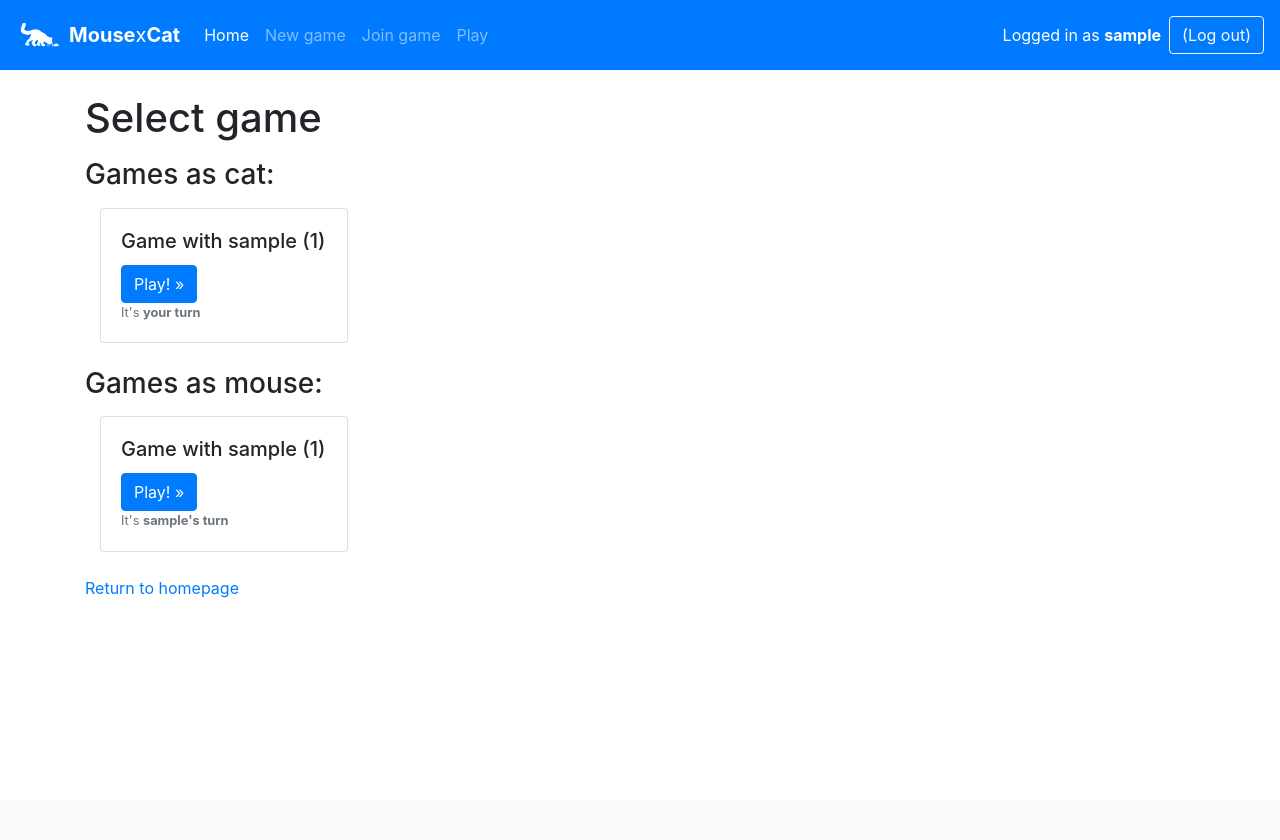
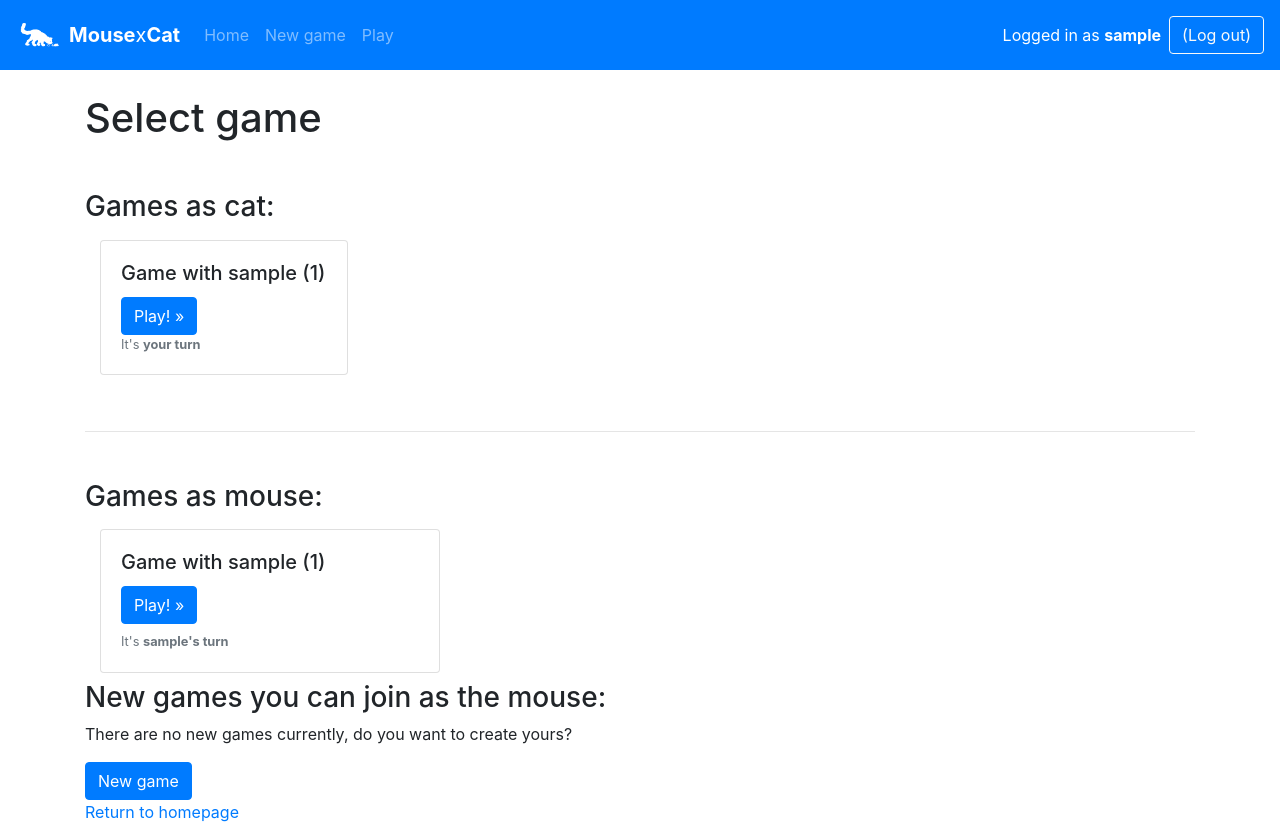
Before and after one commit to dieortin/PSI_cat_mouse_final, a Django app: page /select_game_service/ in a window 1280 px wide. Before the commit the page ends 598 px from the top, so only its background shows below. Run offline with Django 3.2, Linux system fonts and the light colour scheme; a user stored in the database is signed in; tables that the repository leaves empty hold one stand-in row (values such as "Sample post"); some libraries are stand-ins or nearby versions.

Commit message:
Now the user can join open games from the selection menu Join service removed The application only allows to have one open empty game at a time

```diff
--- a/logic/urls.py
+++ b/logic/urls.py
@@ -1,4 +1,5 @@
 from django.urls import path
+
 from logic import views
 
 urlpatterns = [
@@ -10,7 +11,7 @@ urlpatterns = [
     path('counter_service/', views.counter_service, name='counter'),
     path('create_game_service/', views.create_game_service,
          name='create_game'),
-    path('join_game_service/', views.join_game_service, name='join_game'),
+    # path('join_game_service/', views.join_game_service, name='join_game'),
     path('select_game_service/<int:game_id>/', views.select_game_service,
          name='select_game'),
     path('select_game_service/', views.select_game_service,
--- a/logic/views.py
+++ b/logic/views.py
@@ -113,6 +113,11 @@ def counter_service(request):
 
 @login_required
 def create_game_service(request):
+    new_games_by_user = Game.objects.filter(status=GameStatus.CREATED,
+                                            cat_user=request.user)
+    if new_games_by_user.count() > 0:
+        return respond_error(request,
+                             "You already have an open empty game, tell your friend to join that one instead!")
     newGame = Game.objects.create(cat_user=request.user)
     newGame.save()
 
@@ -121,25 +126,25 @@ def create_game_service(request):
     })
 
 
-@login_required
-def join_game_service(request):
-    highestIdGame = Game.objects.filter(mouse_user=None).exclude(
-        cat_user=request.user).order_by(
-        "-id").first()
-    if highestIdGame is not None:
-        highestIdGame.mouse_user = request.user
-        print("Setting highestIdGame {} mouse user to {}".format(highestIdGame,
-                                                                 request.user))
-        highestIdGame.save()
-        return render(request, "mouse_cat/join_game.html", {
-            constants.SUCCESS_MESSAGE_ID: "Joined a game with {} successfully!".format(
-                highestIdGame.cat_user)
-        })
-    else:
-        return render(request, "mouse_cat/join_game.html", {
-            constants.ERROR_MESSAGE_ID: "There are no available games",
-            "no_games": True
-        })
+# @login_required
+# def join_game_service(request):
+#     highestIdGame = Game.objects.filter(mouse_user=None).exclude(
+#         cat_user=request.user).order_by(
+#         "-id").first()
+#     if highestIdGame is not None:
+#         highestIdGame.mouse_user = request.user
+#         print("Setting highestIdGame {} mouse user to {}".format(highestIdGame,
+#                                                                  request.user))
+#         highestIdGame.save()
+#         return render(request, "mouse_cat/join_game.html", {
+#             constants.SUCCESS_MESSAGE_ID: "Joined a game with {} successfully!".format(
+#                 highestIdGame.cat_user)
+#         })
+#     else:
+#         return render(request, "mouse_cat/join_game.html", {
+#             constants.ERROR_MESSAGE_ID: "There are no available games",
+#             "no_games": True
+#         })
 
 
 def respond_error(request, exception=None):
@@ -156,6 +161,8 @@ def select_game_service(request, game_id=None):
             games_as_cat = active_games.filter(cat_user=request.user)
             games_as_mouse = active_games.filter(mouse_user=request.user)
 
+            new_games = Game.objects.filter(status=GameStatus.CREATED)
+
             if games_as_cat.count() == 0:
                 games_as_cat = None
             if games_as_mouse.count() == 0:
@@ -163,21 +170,30 @@ def select_game_service(request, game_id=None):
 
             return render(request, "mouse_cat/select_game.html", {
                 "as_cat": games_as_cat,
-                "as_mouse": games_as_mouse
+                "as_mouse": games_as_mouse,
+                "new_games": new_games
             })
         else:
             try:
-                e = Game.objects.get(id=game_id)
-                if (e.status != GameStatus.CREATED) and (
-                        e.cat_user != request.user) and (
-                        e.mouse_user != request.user):
+                g = Game.objects.get(id=game_id)
+                if (g.status != GameStatus.CREATED) and (
+                        g.cat_user != request.user) and (
+                        g.mouse_user != request.user):
                     return respond_error(request,
                                          "The game you're trying to select isn't yours")
+
+                elif g.status == GameStatus.CREATED:
+                    g.mouse_user = request.user
+                    g.save()
+
                 request.session[constants.GAME_SELECTED_SESSION_ID] = game_id
                 return redirect(reverse('show_game'))
             except Game.DoesNotExist:
                 return respond_error(request,
                                      "The game you attempted to select doesn't exist")
+            except ValidationError:
+                return respond_error(request,
+                                     "There was an error while joining the game")
 
 
 def get_selected_game(request):
@@ -187,7 +203,7 @@ def get_selected_game(request):
             raise Exception("No game has been selected")
         game = Game.objects.get(
             id=request.session[constants.GAME_SELECTED_SESSION_ID])
-        if game.cat_user != request.user and game.mouse_user != request.user:
+        if game.status != GameStatus.CREATED and game.cat_user != request.user and game.mouse_user != request.user:
             raise Exception(
                 "The user doesn't participate in the selected game")
 
@@ -205,7 +221,7 @@ def ajax_is_it_my_turn(request):
     try:
         game = get_selected_game(request)
     except Exception as e:
-        return HttpResponse(str(e), 400)
+        return respond_error(request, str(e))
 
     if game.status == GameStatus.FINISHED:
         return JsonResponse({"my_turn": True})
@@ -222,7 +238,7 @@ def show_game_service(request):
     try:
         game = get_selected_game(request)
     except Exception as e:
-        return HttpResponse(str(e), 400)
+        return respond_error(request, str(e))
 
     board = []
 
--- a/templates/mouse_cat/base.html
+++ b/templates/mouse_cat/base.html
@@ -45,20 +45,16 @@
     </button>
     <div class="collapse navbar-collapse" id="navbarNavAltMarkup">
         <div class="navbar-nav mr-auto">
-            <a class="nav-item nav-link active" href="{% url 'landing' %}">Home
+            <a class="nav-item nav-link" href="{% url 'landing' %}">Home
                 <span
                         class="sr-only">(current)</span></a>
             {% if request.user.is_authenticated %}
                 <a class="nav-item nav-link" href="{% url 'create_game' %}">New
                     game</a>
-                <a class="nav-item nav-link" href="{% url 'join_game' %}">Join
-                    game</a>
                 <a class="nav-item nav-link" href="{% url 'select_game' %}">Play</a>
             {% else %}
                 <a class="nav-item nav-link disabled" aria-disabled="true"
                    href="{% url 'create_game' %}" tabindex="-1">New game</a>
-                <a class="nav-item nav-link disabled" aria-disabled="true"
-                   href="{% url 'join_game' %}" tabindex="-1">Join game</a>
                 <a class="nav-item nav-link disabled" aria-disabled="true"
                    href="{% url 'select_game' %}" tabindex="-1">Play</a>
             {% endif %}
--- a/templates/mouse_cat/select_game.html
+++ b/templates/mouse_cat/select_game.html
@@ -5,7 +5,7 @@
         <h1>Select game</h1>
         <p>
             {% if as_cat %}
-                <h3>Games as cat:</h3>
+                <h3 class="mt-5">Games as cat:</h3>
                 <div class="container">
                     <div class="row">
                         {% for game in as_cat %}
@@ -38,24 +38,24 @@
                     </div>
                 </div>
             {% else %}
-                No games as cat
+                <h3 class="mt-5">No games as cat</h3>
             {% endif %}
         </p>
-
-        <p>
         {% if as_mouse %}
+            <hr class="my-5">
             <h3>Games as mouse:</h3>
             <div class="container">
                 <div class="row">
                     {% for game in as_mouse %}
-                            <div class="col-3 my-2">
+                        <div class="col-4 my-2">
                             <div class="card">
                                 <div class="card-body">
                                     <h5 class="card-title">Game
                                         with {{ game.cat_user }}
                                         ({{ game.id }})</h5>
                                     <a href="{% url 'select_game' game.id %}"
-                                           class="btn btn-primary">Play! »</a>
+                                       class="btn btn-primary mb-2">Play!
+                                        »</a>
                                     {% if not game.cat_turn %}
                                         <div class="card-text">
                                             <small class="text-muted">It's
@@ -79,7 +79,41 @@
         {% else %}
             No games as mouse
         {% endif %}
-        </p>
+
+        {% if new_games %}
+            <hr class="my-5">
+            <h3>New games you can join as the mouse:</h3>
+            <div class="container">
+                <div class="row">
+                    {% for game in new_games %}
+                        <div class="col-4 my-2">
+                            <div class="card">
+                                <div class="card-body">
+                                    <h5 class="card-title">
+                                        <i>{{ game.cat_user }}</i>'s game
+                                        ({{ game.id }})</h5>
+                                    <a href="{% url 'select_game' game.id %}"
+                                       class="btn btn-primary mb-2">Join
+                                        »</a>
+                                    <div class="card-text">
+                                        <small class="text-muted">
+                                            <b>Waiting for a
+                                                Mouse</b></small>
+                                    </div>
+
+                                </div>
+                            </div>
+                        </div>
+                    {% endfor %}
+                </div>
+            </div>
+        {% else %}
+            <h3>New games you can join as the mouse:</h3>
+            <p> There are no new games currently, do you want to create
+                yours?</p>
+            <a href="{% url 'create_game' %}" class="btn btn-primary">New
+                game</a>
+        {% endif %}
 
 
         <p><a href="{% url 'landing' %}">Return to homepage</a></p>
```
Also changed, not shown: templates/mouse_cat/index.html (+0 -9 lines). Lines whose indentation alone changed are shown as unchanged.
